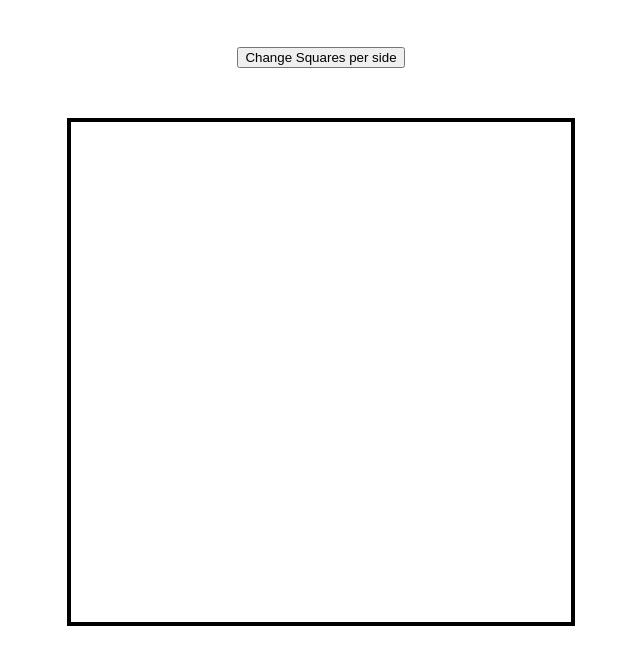
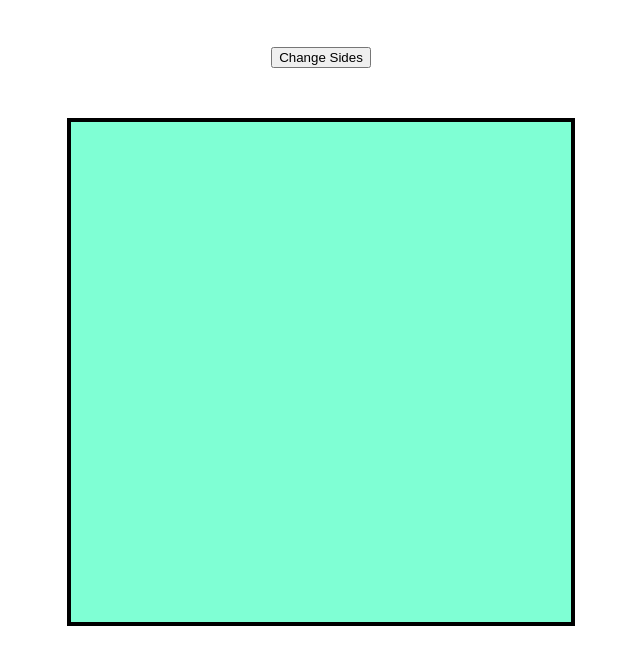
Before and after one commit to nandxi/etch-a-sketch, a plain HTML site: page index.html in a window 1280 px wide. Shown: the part 61-726 px from the top of the page, without its empty margins (319-959 px from the left). Drawn offline with Linux system fonts and the light colour scheme.

Commit message:
Call function once to initialize squares

```diff
--- a/index.html
+++ b/index.html
@@ -9,7 +9,7 @@
 </head>
 <body>
   <h1>Welcome to Etch a Sketch</h1>
-  <button>Change Squares per side</button>
+  <button>Change Sides</button>
   <div id="container"></div>
 </body>
 </html>
--- a/script.js
+++ b/script.js
@@ -26,3 +26,5 @@ button.addEventListener("click", () => {
   removeSquares(container)
   addSquares(squaresNo)
 })
+
+addSquares(16)
```
